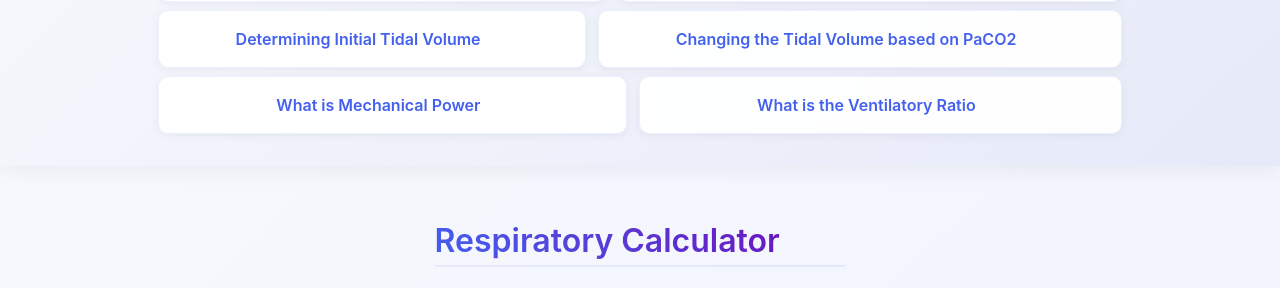
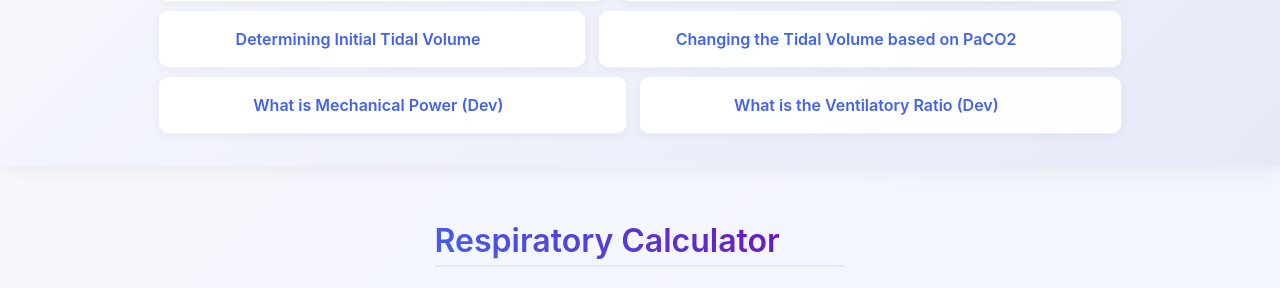
Before and after one commit to ZBZFirst/info, a Jekyll site: the page built from quiz3.md, in a window 1280 px wide. Shown: the part 275-563 px from the top of the page. Built offline with Jekyll 4.4.1, drawn with Linux system fonts in a browser that asks for light colours.

Commit message:
Update navigation.yml

```diff
--- a/_data/navigation.yml
+++ b/_data/navigation.yml
@@ -12,7 +12,7 @@
   url: "/info/quiz3/VTCalculator.html"
 - name: "Changing the Tidal Volume based on PaCO2"
   url: "/info/quiz4/paco2-calculator.html"
-- name: "What is Mechanical Power"
+- name: "What is Mechanical Power (Dev)"
   url: "/info/quiz5/mechanical-power.html"
-- name: "What is the Ventilatory Ratio"
+- name: "What is the Ventilatory Ratio (Dev)"
   url: "/info/quiz6/ventilatory-ratio.html"
```
